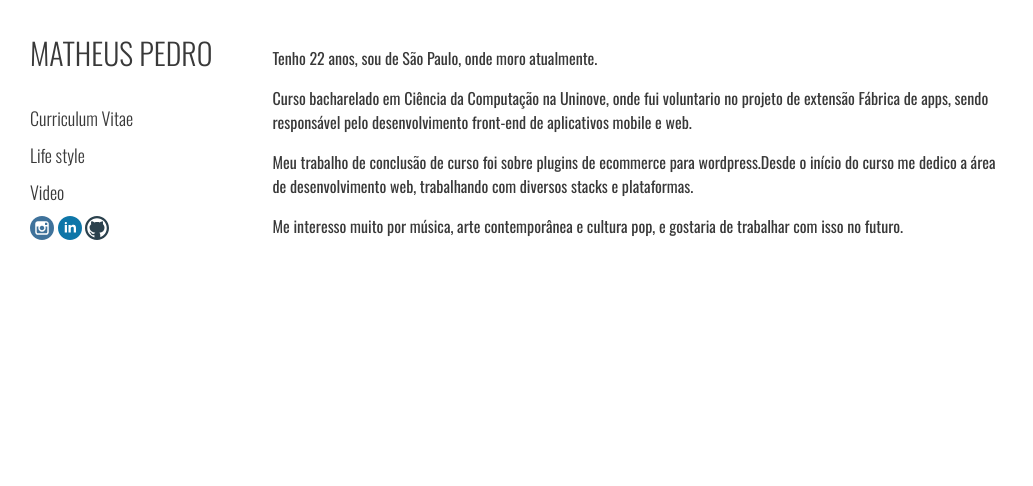
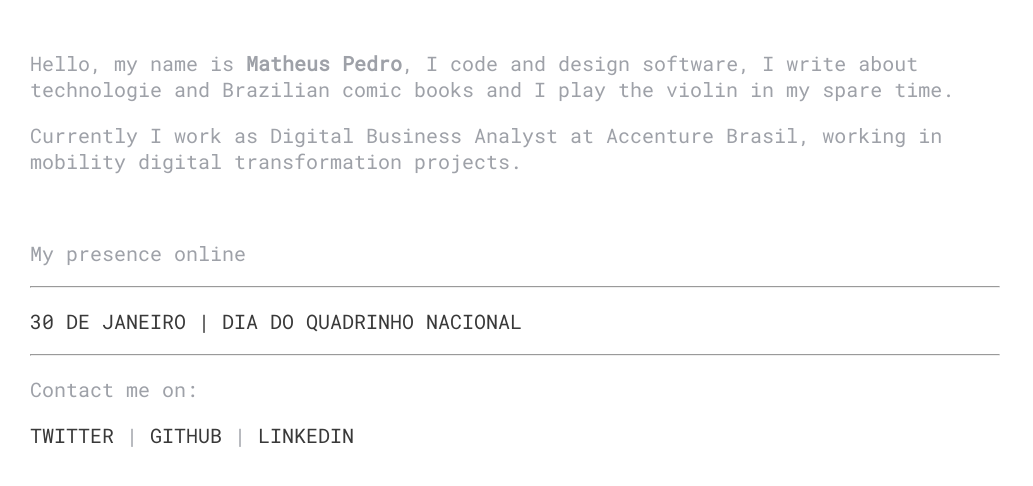
Before and after one commit to matheusopedro/matheusopedro.github.io, a plain HTML site: page index.html in a window 1280 px wide. Shown: the whole page, without its empty margins (0-1033 px from the left). Drawn offline with nearby package versions, Linux system fonts and the light colour scheme.

Commit message:
- Alteração no layout da página principal - Alteração do texto de apresentação e adição de links de textos publicados por mim - Fonte do site passa a ser Roboto-mono

```diff
--- a/index.html
+++ b/index.html
@@ -1,58 +1,36 @@
 <!DOCTYPE html>
 <html>
+
 <head>
 	<title>Matheus Pedro</title>
-		<meta charset="utf-8"/>
+	<meta charset="utf-8" />
 	<!--<link href="http://www.bootstrapcdn.com/twitter-bootstrap/2.2.2/css/bootstrap-combined.min.css" rel="stylesheet">-->
 	<link href="https://fonts.googleapis.com/css?family=Oswald:300,400,500,700" rel="stylesheet">
-		<link href="style.css" rel="stylesheet"/>
+	<link href="https://fonts.googleapis.com/css?family=Roboto+Mono" rel="stylesheet">
+	<link href="style.css" rel="stylesheet" />
 </head>
+
 <body>
 	<div class="container">
-			<div id="menu" class="sidebar">
-				<header>
-					<h2 class="websitetitle">Matheus Pedro</h2>
-				</header>
-				<nav class="main_navigation">
+
+		<div>
+			<p>Hello, my name is
+				<strong>Matheus Pedro</strong>, I code and design software, I write about technologie and Brazilian comic books and I play the
+				violin in my spare time.</p>
+
+			<p>Currently I work as Digital Business Analyst at Accenture Brasil, working in mobility digital transformation projects.</p>
+
+			<br/>
+			<p>My presence online</p>
+			<hr>
 			<ul>
 				<li>
-							<a href="cv/" class="navigation">Curriculum Vitae</a>
-						</li>
-						<li>
-							<a href="lf/" class="navigation">
-								Life style
-							</a>
-						</li>
-						<li>
-							<a href="vid/" class="navigation">
-								Video
-							</a>
+					<p><a target="_blank" href="https://omestredahq.com.br/hq/30-de-janeiro-dia-do-quadrinho-nacional/">30 DE JANEIRO | DIA DO QUADRINHO NACIONAL</a></p>
 				</li>
 			</ul>
-					<ul class="social_icons">
-						<li>
-							<img class="social" src="img/instagram.svg" alt="Logo" />
-						</li>
-						<li>
-							<img class="social" src="img/linkedin.svg" alt="Logo" />
-						</li>
-						<li>
-							<img class="social" src="img/github.svg" alt="Logo" />
-						</li>
-					</ul>
-				</nav>
-			</div>
-			<div id="content" class="main_content">
-				<div>
-					<p>Tenho 22 anos, sou de São Paulo, onde moro atualmente.</p>
-
-					<p>Curso bacharelado em Ciência da Computação na Uninove, onde fui voluntario no projeto de extensão Fábrica de apps, sendo responsável pelo desenvolvimento front-end de aplicativos mobile e web.</p>
-
-					<p>Meu trabalho de conclusão de curso foi sobre plugins de ecommerce para wordpress.Desde o início do curso me dedico a área de desenvolvimento web, trabalhando com diversos stacks e plataformas.</p>
-
-					<p>Me interesso muito por música, arte contemporânea e cultura pop, e gostaria de trabalhar com isso no futuro.</p>
-					</p>
-				</div>
+			<hr>
+			<p>Contact me on:</p>
+			<p><a href="http://twitter.com/matheusopedro" target="_blank">TWITTER</a> | <a href="http://github.com/matheusopedro" target="_blank">GITHUB</a> | <a href="http://linkedin.com/matheusopedro" target="_blank">LINKEDIN</a></p>
 		</div>
 	</div>
 </body>
--- a/style.css
+++ b/style.css
@@ -1,8 +1,9 @@
 body{
 	margin:0;
-	font-size:16px;
-	font-family: 'Oswald', sans-serif;
-	color: #393939;
+	font-size:20px;
+	/* font-family: 'Oswald', sans-serif; */
+	font-family: 'Roboto Mono', monospace;
+	color: #9ea1a8;
 }
 
 h1,h2,h3,h4,h5,h6 {
```
Lines whose indentation alone changed are shown as unchanged.
